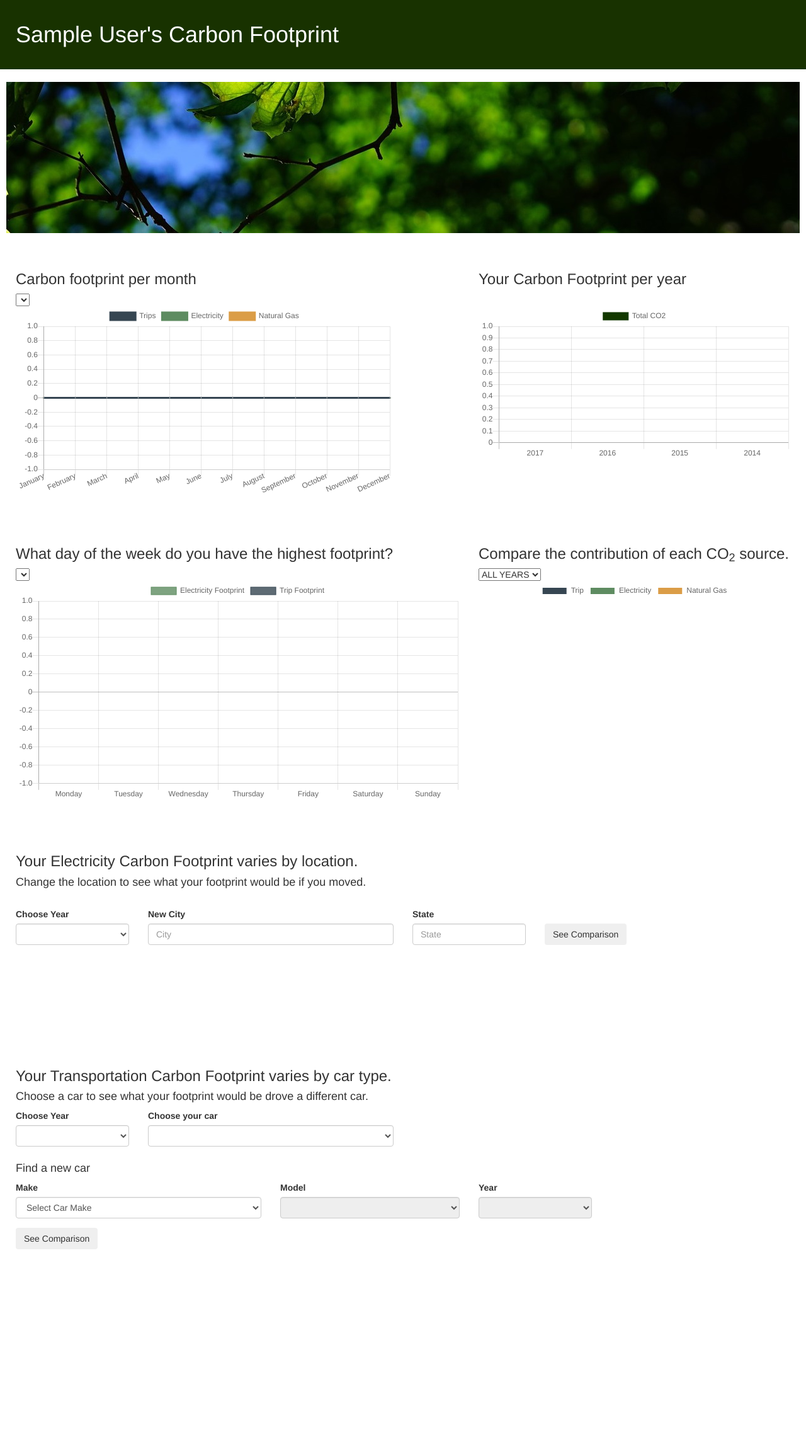
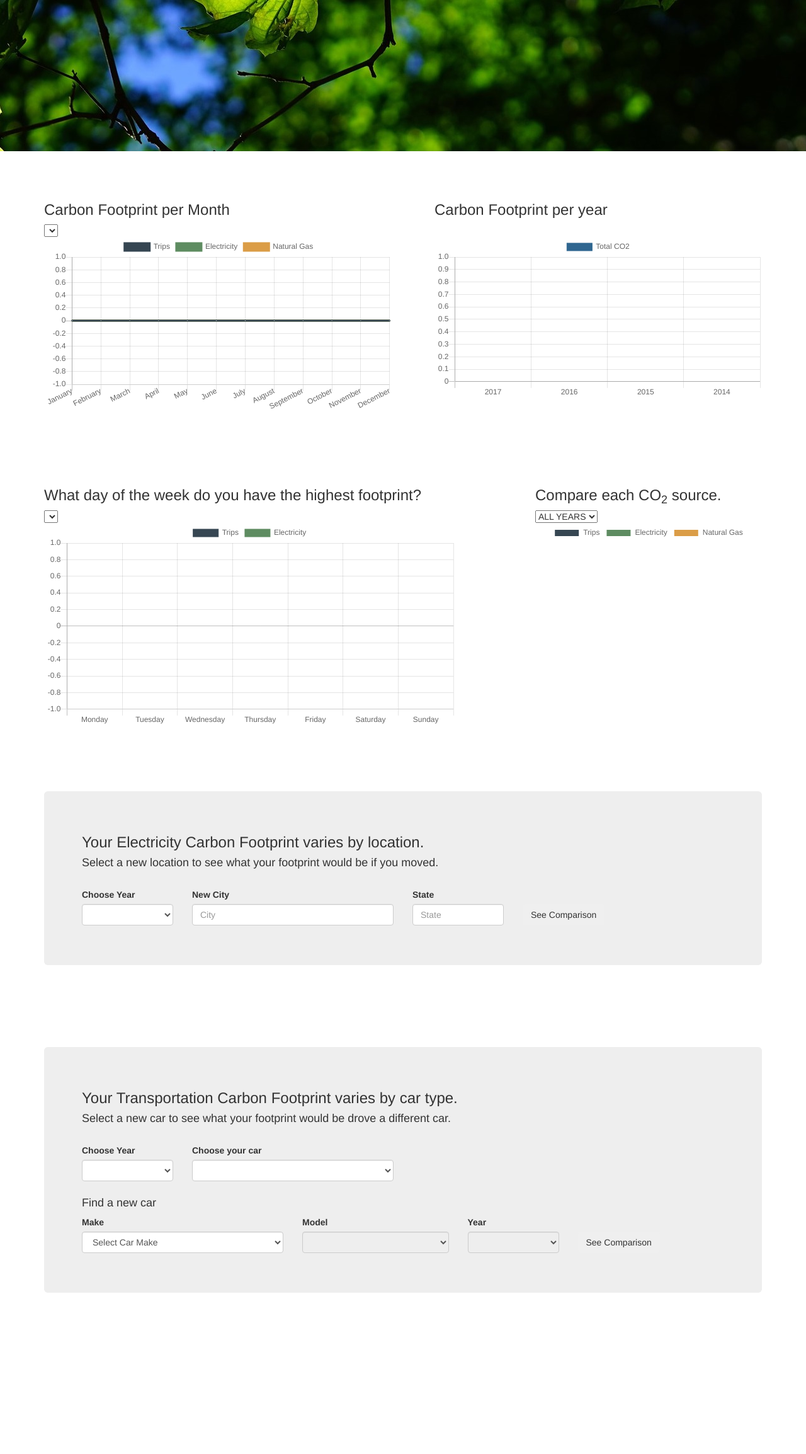
Before and after one commit to katietaylor/carbon-calculator, a Flask app: page / in a window 1280 px wide. Shown: the part 52-2360 px from the top of the page at 63% size. After the commit the page ends 2104 px from the top, so only its background shows below. Run offline with Flask 2, Linux system fonts and the light colour scheme; the visitor is signed in with stand-in values (Sample User, id 1); data comes from the database, SQL or seed files in the repository; data that the repository does not hold is empty; some libraries are stand-ins or nearby versions.

Commit message:
styling and layout

```diff
--- a/static/homepage.js
+++ b/static/homepage.js
@@ -21,16 +21,16 @@ function updateYearCo2BarChart(response) {
                 {
                     label: "Total CO2",
                     backgroundColor: [
-                        'rgba(19,57,0,1)',
-                        'rgba(19,57,0,1)',
-                        'rgba(19,57,0,1)',
-                        'rgba(19,57,0,1)'
+                        'rgba(47,102,144,1)',
+                        'rgba(47,102,144,1)',
+                        'rgba(47,102,144,1)',
+                        'rgba(47,102,144,1)'
                     ],
                     borderColor: [
-                        'rgba(19,57,0,1)',
-                        'rgba(19,57,0,1)',
-                        'rgba(19,57,0,1)',
-                        'rgba(19,57,0,1)',
+                        'rgba(47,102,144,1)',
+                        'rgba(47,102,144,1)',
+                        'rgba(47,102,144,1)',
+                        'rgba(47,102,144,1)',
                     ],
                     borderWidth: 1,
                     data: response,
@@ -46,6 +46,9 @@ function updateYearCo2BarChart(response) {
                         ticks: {
                             beginAtZero:true
                         }
+                    }],
+                    xAxes: [{
+                        barPercentage: 0.6
                     }]
                 }
             }
@@ -72,7 +75,7 @@ function updateCo2Donut() {
     $.get("/co2-per-datatype.json", yearData, function (response) {
         var data = {
             labels: [
-                "Trip",
+                "Trips",
                 "Electricity",
                 "Natural Gas"
             ],
@@ -229,38 +232,15 @@ function updateWeekdayCo2BarChart(response) {
                      "Saturday", "Sunday"],
             datasets: [
                 {
-                    label: "Electricity Footprint",
+                    label: "Trips",
                     backgroundColor: [
-                        electricitySecondary,
-                        electricitySecondary,
-                        electricitySecondary,
-                        electricitySecondary,
-                        electricitySecondary,
-                        electricitySecondary,
-                        electricitySecondary
-                    ],
-                    borderColor: [
-                        electricityPrimary,
-                        electricityPrimary,
-                        electricityPrimary,
-                        electricityPrimary,
-                        electricityPrimary,
-                        electricityPrimary,
-                        electricityPrimary
-                    ],
-                    borderWidth: 1,
-                    data: response.kwh,
-                },
-                {
-                    label: "Trip Footprint",
-                    backgroundColor: [
-                        tripSecondary,
-                        tripSecondary,
-                        tripSecondary,
-                        tripSecondary,
-                        tripSecondary,
-                        tripSecondary,
-                        tripSecondary
+                        tripPrimary,
+                        tripPrimary,
+                        tripPrimary,
+                        tripPrimary,
+                        tripPrimary,
+                        tripPrimary,
+                        tripPrimary
                     ],
                     borderColor: [
                         tripPrimary,
@@ -274,6 +254,29 @@ function updateWeekdayCo2BarChart(response) {
                     ],
                     borderWidth: 1,
                     data: response.trip,
+                },
+                {
+                    label: "Electricity",
+                    backgroundColor: [
+                        electricityPrimary,
+                        electricityPrimary,
+                        electricityPrimary,
+                        electricityPrimary,
+                        electricityPrimary,
+                        electricityPrimary,
+                        electricityPrimary
+                    ],
+                    borderColor: [
+                        electricityPrimary,
+                        electricityPrimary,
+                        electricityPrimary,
+                        electricityPrimary,
+                        electricityPrimary,
+                        electricityPrimary,
+                        electricityPrimary
+                    ],
+                    borderWidth: 1,
+                    data: response.kwh,
                 }
             ]
         };
@@ -374,18 +377,18 @@ function updateLocationBarChart(response) {
             {
                 label: "Current Location",
                 backgroundColor: [
-                    electricitySecondary,
-                    electricitySecondary,
-                    electricitySecondary,
-                    electricitySecondary,
-                    electricitySecondary,
-                    electricitySecondary,
-                    electricitySecondary,
-                    electricitySecondary,
-                    electricitySecondary,
-                    electricitySecondary,
-                    electricitySecondary,
-                    electricitySecondary
+                    electricityPrimary,
+                    electricityPrimary,
+                    electricityPrimary,
+                    electricityPrimary,
+                    electricityPrimary,
+                    electricityPrimary,
+                    electricityPrimary,
+                    electricityPrimary,
+                    electricityPrimary,
+                    electricityPrimary,
+                    electricityPrimary,
+                    electricityPrimary
                 ],
                 borderColor: [
                     electricityPrimary,
@@ -407,18 +410,18 @@ function updateLocationBarChart(response) {
             {
                 label: "New Location",
                 backgroundColor: [
-                    newSecondary,
-                    newSecondary,
-                    newSecondary,
-                    newSecondary,
-                    newSecondary,
-                    newSecondary,
-                    newSecondary,
-                    newSecondary,
-                    newSecondary,
-                    newSecondary,
-                    newSecondary,
-                    newSecondary
+                    newPrimary,
+                    newPrimary,
+                    newPrimary,
+                    newPrimary,
+                    newPrimary,
+                    newPrimary,
+                    newPrimary,
+                    newPrimary,
+                    newPrimary,
+                    newPrimary,
+                    newPrimary,
+                    newPrimary
                 ],
                 borderColor: [
                     newPrimary,
@@ -516,18 +519,18 @@ function updateCarBarChart(response) {
             {
                 label: "Current Car",
                 backgroundColor: [
-                    tripSecondary,
-                    tripSecondary,
-                    tripSecondary,
-                    tripSecondary,
-                    tripSecondary,
-                    tripSecondary,
-                    tripSecondary,
-                    tripSecondary,
-                    tripSecondary,
-                    tripSecondary,
-                    tripSecondary,
-                    tripSecondary
+                    tripPrimary,
+                    tripPrimary,
+                    tripPrimary,
+                    tripPrimary,
+                    tripPrimary,
+                    tripPrimary,
+                    tripPrimary,
+                    tripPrimary,
+                    tripPrimary,
+                    tripPrimary,
+                    tripPrimary,
+                    tripPrimary
                 ],
                 borderColor: [
                     tripPrimary,
@@ -549,18 +552,18 @@ function updateCarBarChart(response) {
             {
                 label: "New Car",
                 backgroundColor: [
-                    newSecondary,
-                    newSecondary,
-                    newSecondary,
-                    newSecondary,
-                    newSecondary,
-                    newSecondary,
-                    newSecondary,
-                    newSecondary,
-                    newSecondary,
-                    newSecondary,
-                    newSecondary,
-                    newSecondary
+                    newPrimary,
+                    newPrimary,
+                    newPrimary,
+                    newPrimary,
+                    newPrimary,
+                    newPrimary,
+                    newPrimary,
+                    newPrimary,
+                    newPrimary,
+                    newPrimary,
+                    newPrimary,
+                    newPrimary
                 ],
                 borderColor: [
                     newPrimary,
--- a/static/main.css
+++ b/static/main.css
@@ -1,14 +1,6 @@
-.right-graph {
-    height: 100%
-}
 
-.small-graph-canvas {
-    margin-left: auto;
-    margin-right: auto;
-}
-
-.block-content {
-    margin: 25px;
+.right {
+    padding-left: 50px;
 }
 
 .year-dropdown {
@@ -24,14 +16,12 @@
 .btn-primary:focus,
 .btn-primary:active,
 .btn-primary:active:focus {
-  background-color: green;
-  border-color: green;
+  background-color: rgba(5,59,10,1);
+  border-color: rgba(24,59,0,1);
 }
 
 .page-head {
-    margin-top: -25px;
-    margin-left: -30px;
-    margin-right: -25px;
+    margin-top: -20px;
     padding-top: 25px;
     padding-bottom: 25px;
     border-bottom: 0;
@@ -44,10 +34,6 @@
     margin-top: -10px;
 }
 
-.yearDropdown {
-    margin-top: 25px;
-}
-
 .egridMap {
     margin-top: -15px;
 }
@@ -58,8 +44,14 @@
 
 .tree-row {
     background-size: cover;
-    background: url(/static/img/plane-1469825_1920_cropped2.jpg) no-repeat;
+    background: url(/static/img/plane-1469825_1920_cropped2.jpg);
     color: white;
     padding-top: 120px;
     padding-bottom: 120px;
+    margin-top: -20px;
 }
+
+.tree-header {
+    /*margin-left: 25px;*/
+    text-align: center;
+}
--- a/templates/homepage.html
+++ b/templates/homepage.html
@@ -4,30 +4,37 @@
 
 {% block content %}
 
-<div class="container-fluid page-head">
+<!-- <div class="container-fluid page-head">
   <div class="heading">
     <h1>{{ name }}'s Carbon Footprint </h1>
   </div>
 </div>
-<br>
+<br> -->
 
 {% for message in get_flashed_messages() %}
     <div>{{ message }}</div>
 {% endfor %}
 
+
+<div class="container-fluid">
   <div class="row tree-row">
+    <div class="tree-header">
       {% if co2_per_yr.get(this_year) %}
-    <h1>Your Carbon Footprint is {{ co2_per_yr[this_year]["yr_projected"] }} pounds per year.</h1>
-
+        <h1>Your Carbon Footprint is {{ "{:,.0f}".format(co2_per_yr[this_year]["yr_projected"]) }} pounds per year.</h1>
+        <br>
         <h1>It takes {{ trees }} trees to offset that much CO<sub>2</sub></h1>
       {% endif %}
     </div>
-<br><br>
+  </div>
+</div>
+
+<div class="container">
+<br><br><br>
 
 <div class="row">
   <div class="col-sm-6">
     <div id="co2-trend-chart">
-      <h3>Carbon footprint per month</h3>
+      <h3>Carbon Footprint per Month</h3>
       <form action="/select-year">
           <select name="year", id="trend-year">
           {% for year in years %}
@@ -40,11 +47,11 @@
       </div>
     </div>
   </div>
-  <div class="col-sm-1">
-  </div>
-  <div class="col-sm-5">
+  <!-- <div class="col-sm-1">
+  </div> -->
+  <div class="col-sm-6 right">
     <div id="co2-per-year">
-      <h3>Your Carbon Footprint per year</h3>
+      <h3>Carbon Footprint per year</h3>
       <br>
       <div class="right-graph">
         <canvas id="yearBarChart"></canvas>
@@ -52,7 +59,7 @@
     </div>
   </div>
 </div>
-<br><br><br>
+<br><br><br><br><br>
 
 
 <div class="row">
@@ -69,9 +76,11 @@
       <div><canvas id="weekdayBarChart"></canvas></div>
     </div>
   </div>
-  <div class="col-sm-5">
+  <div class="col-sm-1">
+  </div>
+  <div class="col-sm-4">
     <div id="co2-by-source-chart">
-      <h3>Compare the contribution of each CO<sub>2</sub> source.</h3>
+      <h3>Compare each CO<sub>2</sub> source.</h3>
       <form action="/select-year">
         <select name="year", id="donut-year">
         <option selected="selected">ALL YEARS</option>
@@ -84,12 +93,13 @@
     </div>
   </div>
 </div>
-<br><br><br>
+<br><br><br><br><br>
 
 <div id="co2-by-location">
+  <div class="jumbotron">
     <h3>Your Electricity Carbon Footprint varies by location.</h3>
-    <h4>Change the location to see what your footprint would be if you moved.</h4><br>
-
+    <h4>Select a new location to see what your footprint would be if you moved.</h4>
+    <br>
     <form action="/get-zipcode">
       <div class="row">
         <div class="col-sm-2">
@@ -119,8 +129,8 @@
           <input type="submit" class="btn" id="new-location-button" value="See Comparison">
         </div>
       </div>
-
     </form>
+  </div>
 
   <h3><div id="comparison-statement"></div></h3>
 
@@ -149,14 +159,17 @@
       <div><canvas id="locationBarChart"></canvas></div>
     </div>
   </div>
+</div>
 
 
-<br><br><br><br><br><br><br>
+<br><br><br><br><br>
+
 
 <div id="co2-by-car">
+  <div class="jumbotron">
     <h3>Your Transportation Carbon Footprint varies by car type.</h3>
-    <h4>Choose a car to see what your footprint would be drove a different car.</h4>
-
+    <h4>Select a new car to see what your footprint would be drove a different car.</h4>
+    <br>
     <form action="/co2-other-car.json">
       <div class="row">
         <div class="col-sm-2">
@@ -206,6 +219,8 @@
             <select name="car_year", id="addCarYear" class="form-control" required disabled></select>
           </div>
         </div>
+        <div class="col-sm-2 locationComparisonButton">
+          <input type="submit" id="new-car-button" class="btn" value="See Comparison">
         </div>
       </div>
         <!-- <div class="row">
@@ -222,8 +237,9 @@
             </div>
           </div>
         </div> -->
-      <input type="submit" id="new-car-button" class="btn" value="See Comparison">
+
       </form>
+  </div>
 
     <h3><div id="car-comparison-statement"></div></h3>
 
@@ -255,7 +271,7 @@
 
 </div>
 
-<br><br><br><br><br><br><br><br><br><br><br><br><br><br>
+<br><br><br><br><br><br><br><br>
 
 <script type="text/javascript" src="static/homepage.js"></script>
 <script type="text/javascript" src="static/car-dropdowns.js"></script>
--- a/templates/profile.html
+++ b/templates/profile.html
@@ -9,6 +9,8 @@
     <h1>{{ name }}'s Profile </h1>
   </div>
 </div>
+
+<div class="container">
 
 <!-- Tables ############################################################### -->
 
@@ -267,6 +269,8 @@
   </div>
 </div>
 
+</div>
+
 <script type="text/javascript">
 
     $(".edit-residence").on("click", editResidence);
```
Also changed, not shown: templates/kwh-list.html (+8 -4 lines), templates/ng-list.html (+8 -4 lines), templates/trip-list.html (+7 -3 lines). Lines whose indentation alone changed are shown as unchanged.
